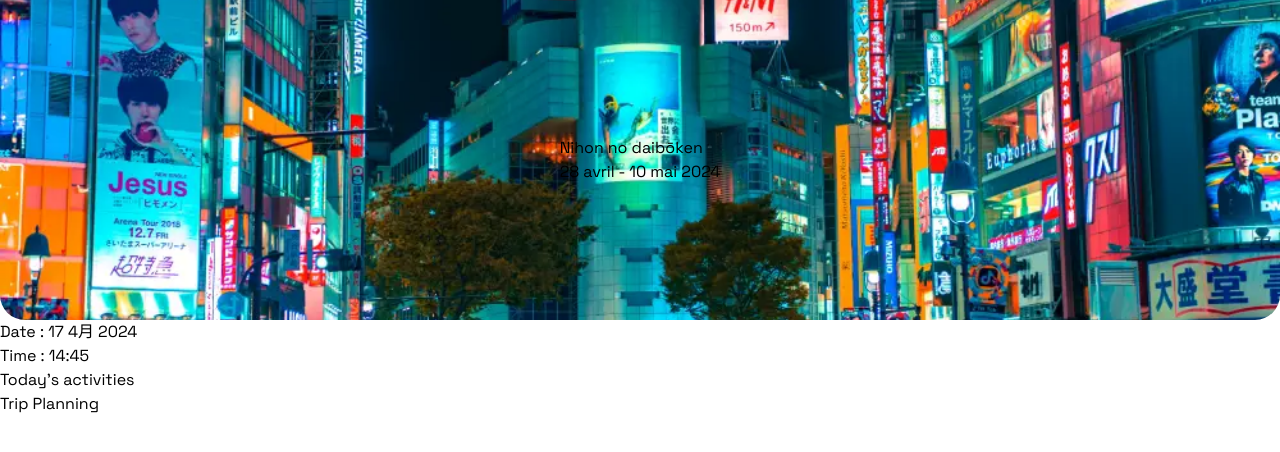
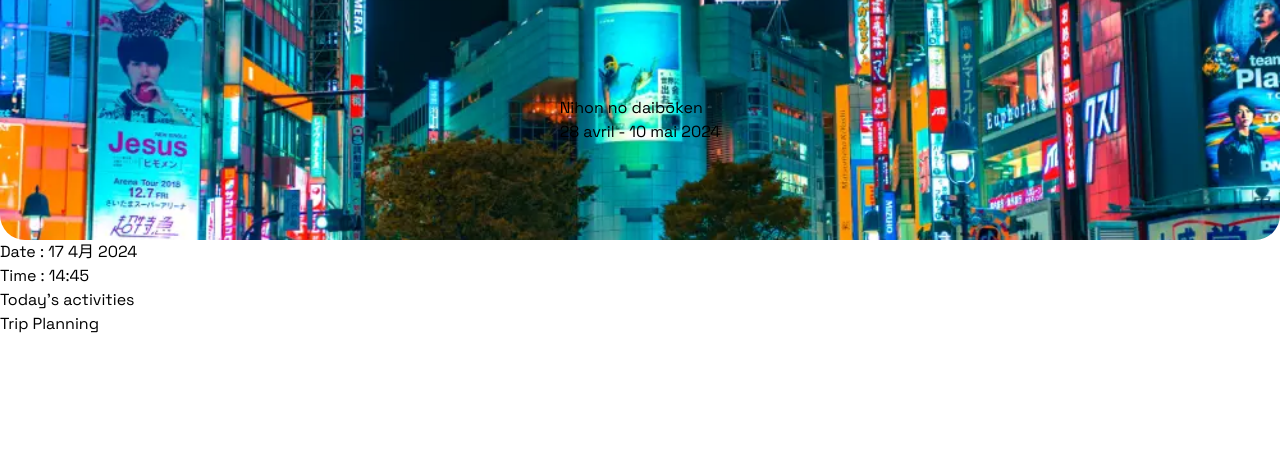
Before and after one commit to Cristina-fruitsPunchSamurai/japan-daibouken, a React (Vite) app: page / in a window 1280 px wide. Shown: the top 452 px of the page. Built offline with nearby package versions, Linux system fonts and the light colour scheme; no server answers.

Commit message:
fix height

```diff
--- a/src/index.css
+++ b/src/index.css
@@ -16,27 +16,17 @@
 
 body {
   margin: 0;
-  height: 100vh;
+  height: 100svh;
 }
 
 .header {
   background-image: url("../public/japan.webp");
   background-size: cover;
   background-position: center;
-  height: 40%;
+  height: 30vh;
   border-bottom-right-radius: 25px;
   border-bottom-left-radius: 25px;
   display: flex;
   justify-content: center;
   align-items: center;
 }
-
-.home {
-  height: 100svh;
-  display: flex;
-  flex-direction: column;
-}
-
-.main {
-  flex: 1;
-}
--- a/src/views/Home.jsx
+++ b/src/views/Home.jsx
@@ -4,7 +4,7 @@
 
 export default function Home() {
   return (
-    <div className="home">
+    <div className="min-h-screen flex flex-col">
             <Header />
             <Main />
     </div>
```
